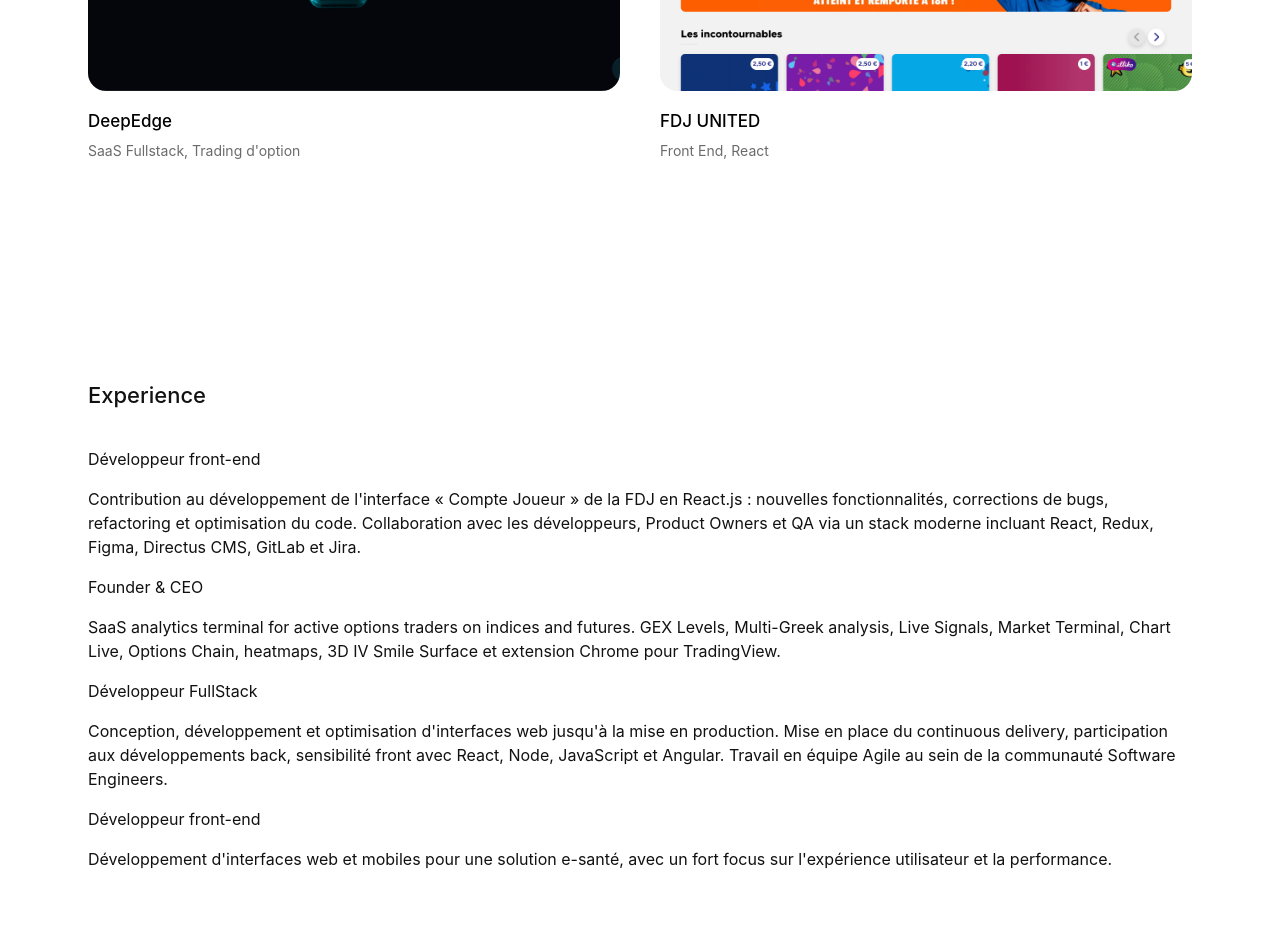
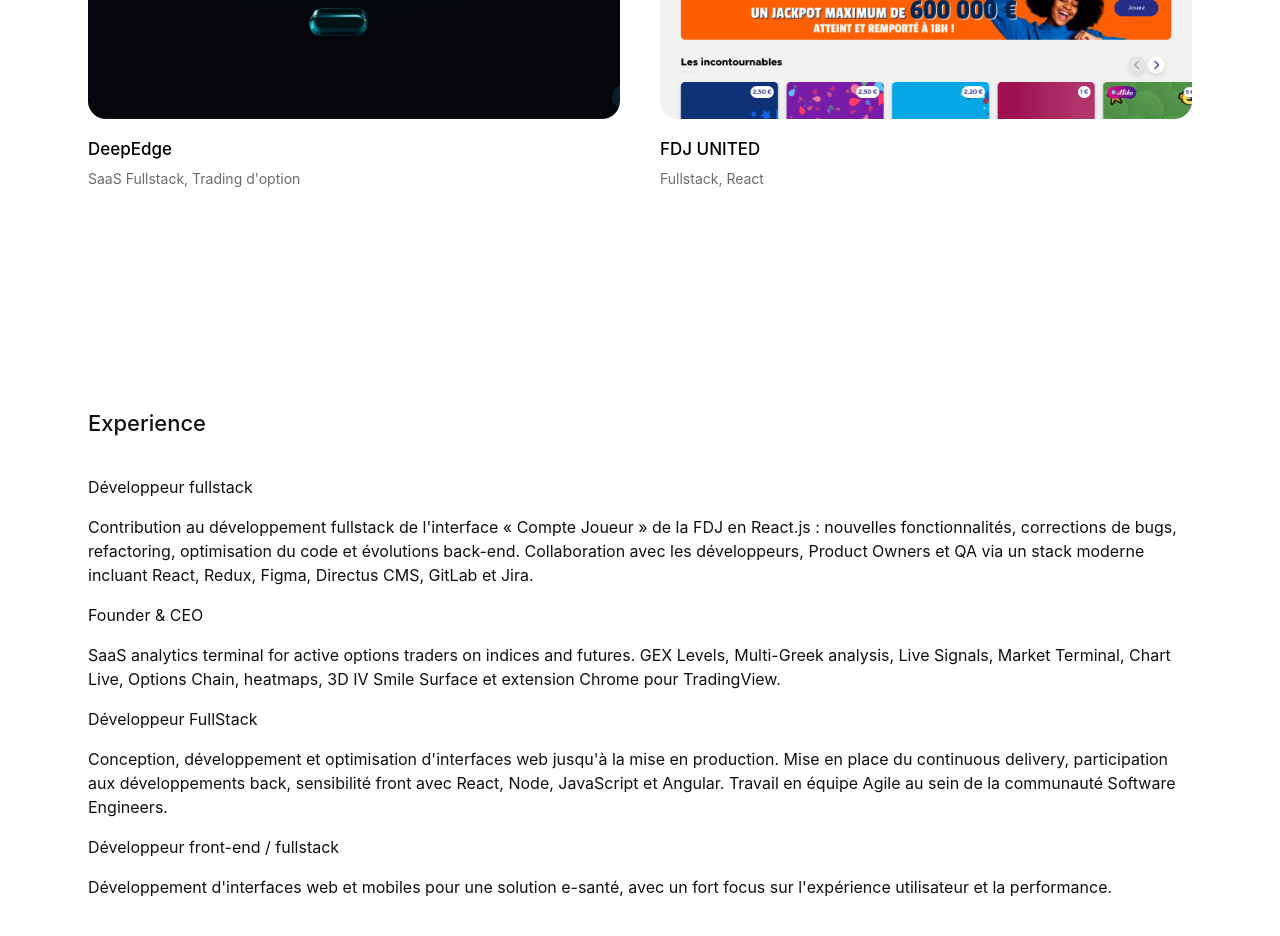
Before and after one commit to enzocosson/enzo-cosson, a React (Vite) app: page / in a window 1280 px wide. Shown: the part 1180-2116 px from the top of the page. Built offline with nearby package versions, Linux system fonts and the light colour scheme.

Commit message:
feat: update profile and project descriptions for clarity and consistency

```diff
--- a/src/data.js
+++ b/src/data.js
@@ -1,251 +1,295 @@
-export const avatar = '/images/photo-de-profile.PNG'
+export const avatar = "/images/photo-de-profile.PNG";
 
 export const profile = {
-  name: 'Enzo Cosson',
-  role: 'Développeur front-end chez FDJ UNITED & créateur de SaaS',
-  location: 'Paris et périphérie',
-  email: 'enzolemercier@gmail.com',
-  phone: '+33 6 51 84 58 69',
-  status: 'Développeur front-end — FDJ UNITED',
+  name: "Enzo Cosson",
+  role: "Développeur fullstack chez FDJ UNITED & CAPGEMINI, créateur de SaaS",
+  location: "Paris et périphérie",
+  email: "enzolemercier@gmail.com",
+  phone: "+33 6 51 84 58 69",
+  status: "Développeur fullstack — FDJ UNITED & CAPGEMINI",
   intro:
-    "Développeur front-end chez FDJ UNITED et créateur de DeepEdge, un SaaS analytics pour options traders. Je conçois des interfaces web performantes avec React et collabore sur des projets à fort trafic.",
+    "Développeur Fullstack chez FDJ UNITED et CAPGEMINI et créateur de DeepEdge, un SaaS analytics pour options traders. Je conçois des interfaces web performantes avec React et collabore sur des projets à fort trafic.",
   about:
-    "Développeur front-end chez FDJ UNITED et créateur de DeepEdge, un SaaS analytics pour options traders. Je conçois des applications web performantes et scalables : React/Redux en frontend, Node.js/Express et Python en backend, bases de données NoSQL/SQL, WebSockets temps réel, paiements Stripe et déploiement cloud. Mon SaaS, DeepEdge, compte plus de 600 utilisateurs et près de 60 000 lignes de code. Passionné par le design, la data viz et la performance, je cherche à contribuer sur des projets complexes et ambitieux.",
-}
+    "Développeur Fullstack chez FDJ UNITED et CAPGEMINI et créateur de DeepEdge, un SaaS analytics pour options traders. Je conçois des applications web performantes et scalables : React/Redux en frontend, Node.js/Express et Python en backend, bases de données NoSQL/SQL, WebSockets temps réel, paiements Stripe et déploiement cloud. Mon SaaS, DeepEdge, compte plus de 600 utilisateurs et près de 60 000 lignes de code. Passionné par le design, la data viz et la performance, je cherche à contribuer sur des projets complexes et ambitieux.",
+};
 
 export const projects = [
   {
-    id: 'deepedge',
-    title: 'DeepEdge',
-    tags: 'SaaS Fullstack, Trading d\'option',
-    year: '2025',
+    id: "deepedge",
+    title: "DeepEdge",
+    tags: "SaaS Fullstack, Trading d'option",
+    year: "2025",
     description:
-      'Terminal de trading SaaS développé de A à Z : landing, authentification, abonnements Stripe, visualisation avancée des données options, journal de trading et connecteurs vers des outils tiers. Plus de 600 utilisateurs et près de 60 000 lignes de code.',
+      "Terminal de trading SaaS développé de A à Z : landing, authentification, abonnements Stripe, visualisation avancée des données options, journal de trading et connecteurs vers des outils tiers. Plus de 600 utilisateurs et près de 60 000 lignes de code.",
     technologies: [
-      'React 19',
-      'Node.js',
-      'Express',
-      'MongoDB',
-      'WebSocket',
-      'Python',
-      'Stripe',
-      'Tailwind',
-      'Three.js',
+      "React 19",
+      "Node.js",
+      "Express",
+      "MongoDB",
+      "WebSocket",
+      "Python",
+      "Stripe",
+      "Tailwind",
+      "Three.js",
     ],
-    link: 'https://deepedge.fr',
-    image: '/images/creations/deepedge-couverture.png',
+    link: "https://deepedge.fr",
+    image: "/images/creations/deepedge-couverture.png",
   },
   {
-    id: 'fdj-united',
-    title: 'FDJ UNITED',
-    tags: 'Front End, React',
-    year: '2026',
+    id: "fdj-united",
+    title: "FDJ UNITED",
+    tags: "Fullstack, React",
+    year: "2026",
     description:
-      "Développement de l'interface « Compte Joueur » de la FDJ en React.js : nouvelles fonctionnalités, corrections de bugs, refactoring et optimisation du code au sein d'une équipe agile.",
-    technologies: ['React.js', 'Redux', 'Figma', 'Directus', 'GitLab', 'Jira'],
-    image: '/images/fdj-website.png',
+      "Développement fullstack de l'interface « Compte Joueur » de la FDJ en React.js : nouvelles fonctionnalités, corrections de bugs, refactoring, optimisation du code et contributions back-end au sein d'une équipe agile.",
+    technologies: ["React.js", "Redux", "Figma", "Directus", "GitLab", "Jira"],
+    image: "/images/fdj-website.png",
   },
   {
-    id: 'drugoptimal',
-    title: 'DrugOptimal',
-    tags: 'Front End, IA, e-santé',
-    year: '2023',
+    id: "drugoptimal",
+    title: "DrugOptimal",
+    tags: "Front End, IA, e-santé",
+    year: "2023",
     description:
       "Premier soutien de l'infirmier face à l'erreur médicamenteuse. Application React permettant de lutter contre les incompatibilités physico-chimiques et de fournir des recommandations d'utilisation des médicaments. Le produit intègre des modèles d'IA pour générer des possibilités d'administration et éviter les interactions dangereuses.",
-    technologies: ['React', 'TypeScript', 'Next.js', 'Tailwind CSS', 'IA / LLM'],
-    image: '/images/new-drugoptimal-website.png',
+    technologies: [
+      "React",
+      "TypeScript",
+      "Next.js",
+      "Tailwind CSS",
+      "IA / LLM",
+    ],
+    image: "/images/new-drugoptimal-website.png",
   },
   {
-    id: 'cottages',
-    title: 'Les Cottages du Belvédère',
-    tags: 'Front End, 3D',
-    year: '2024',
+    id: "cottages",
+    title: "Les Cottages du Belvédère",
+    tags: "Front End, 3D",
+    year: "2024",
     description:
       "Environnement 3D immersif et réaliste reproduisant le cadre du cottage du Belvédère. L'utilisateur peut cliquer sur les cottages pour obtenir des informations détaillées, explorer l'intérieur via des scans 3D et être redirigé vers le site de réservation.",
-    technologies: ['React Js', 'Three Js', 'React Three Fiber', 'Sass', 'Blender', 'gsap'],
-    image: '/images/creations/cottages.webp',
+    technologies: [
+      "React Js",
+      "Three Js",
+      "React Three Fiber",
+      "Sass",
+      "Blender",
+      "gsap",
+    ],
+    image: "/images/creations/cottages.webp",
   },
   {
-    id: 'typster',
-    title: 'Typster',
-    tags: 'Front End, Interactive',
-    year: '2023',
+    id: "typster",
+    title: "Typster",
+    tags: "Front End, Interactive",
+    year: "2023",
     description:
-      'Application interactive pour améliorer la vitesse de frappe au clavier. Interface intuitive avec suivi des progrès, statistiques détaillées et classement en ligne.',
-    technologies: ['React Js', 'Three Js', 'Sass', 'Blender', 'gsap', 'Voiceflow', 'Vercel'],
-    image: '/images/creations/typster.webp',
+      "Application interactive pour améliorer la vitesse de frappe au clavier. Interface intuitive avec suivi des progrès, statistiques détaillées et classement en ligne.",
+    technologies: [
+      "React Js",
+      "Three Js",
+      "Sass",
+      "Blender",
+      "gsap",
+      "Voiceflow",
+      "Vercel",
+    ],
+    image: "/images/creations/typster.webp",
   },
   {
-    id: 'ferrari',
-    title: 'Ferrari',
-    tags: 'Front End, 3D',
-    year: '2024',
+    id: "ferrari",
+    title: "Ferrari",
+    tags: "Front End, 3D",
+    year: "2024",
     description:
-      'Vitrine interactive pour la marque Ferrari. Découverte des modèles dans un environnement 3D captivant avec animations dynamiques du modèle 3D pilotées par GSAP.',
-    technologies: ['React Js', 'Three Js', 'React Three Fiber', 'Sass', 'Blender', 'gsap'],
-    image: '/images/creations/ferrari.webp',
+      "Vitrine interactive pour la marque Ferrari. Découverte des modèles dans un environnement 3D captivant avec animations dynamiques du modèle 3D pilotées par GSAP.",
+    technologies: [
+      "React Js",
+      "Three Js",
+      "React Three Fiber",
+      "Sass",
+      "Blender",
+      "gsap",
+    ],
+    image: "/images/creations/ferrari.webp",
   },
   {
-    id: 'flexbank',
-    title: 'Flexbank',
-    tags: 'Front End, Animation',
-    year: '2024',
+    id: "flexbank",
+    title: "Flexbank",
+    tags: "Front End, Animation",
+    year: "2024",
     description:
       "Animation dynamique d'une carte bancaire au scroll en combinant GSAP et Three.js. React Three Fiber apporte des éléments 3D interactifs tandis que GSAP gère les transitions avec précision.",
-    technologies: ['React Js', 'Three Js', 'React Three Fiber', 'Sass', 'Blender', 'gsap'],
-    image: '/images/creations/flexbank.webp',
+    technologies: [
+      "React Js",
+      "Three Js",
+      "React Three Fiber",
+      "Sass",
+      "Blender",
+      "gsap",
+    ],
+    image: "/images/creations/flexbank.webp",
   },
   {
-    id: 'netflix',
-    title: 'Netflix',
-    tags: 'Front End & Back End',
-    year: '2024',
+    id: "netflix",
+    title: "Netflix",
+    tags: "Front End & Back End",
+    year: "2024",
     description:
       "Reconstitution universitaire d'un site de streaming complet. Navigation dans une base de données de films, découverte de contenus et gestion des préférences de visionnage.",
-    technologies: ['Vue Js', 'Symfony', 'API Platform', 'Sass', 'Docker'],
-    image: '/images/creations/netflix.webp',
+    technologies: ["Vue Js", "Symfony", "API Platform", "Sass", "Docker"],
+    image: "/images/creations/netflix.webp",
   },
-]
+];
 
 export const services = [
-  'Développement front-end React / Vue',
-  'Développement back-end Node.js / Python',
-  'Architecture SaaS & API REST',
-  'Intégration 3D WebGL / Three.js',
-  'Design UI & animations GSAP',
-  'Déploiement cloud & DevOps',
-]
+  "Développement fullstack React / Vue / Node.js",
+  "Développement back-end Node.js / Python",
+  "Architecture SaaS & API REST",
+  "Intégration 3D WebGL / Three.js",
+  "Design UI & animations GSAP",
+  "Déploiement cloud & DevOps",
+];
 
 export const tools = [
-  { name: 'React', role: 'Frontend UI', icon: 'react' },
-  { name: 'TypeScript', role: 'Langage typé', icon: 'typescript' },
-  { name: 'JavaScript', role: 'Langage web', icon: 'javascript' },
-  { name: 'HTML5', role: 'Structure web', icon: 'html' },
-  { name: 'CSS3', role: 'Style web', icon: 'css' },
-  { name: 'Sass', role: 'CSS avancé', icon: 'sass' },
-  { name: 'Tailwind CSS', role: 'Framework CSS', icon: 'tailwind' },
-  { name: 'Redux', role: 'State management', icon: 'redux' },
-  { name: 'Next.js', role: 'Framework React', icon: 'nextjs' },
-  { name: 'Three.js', role: '3D WebGL', icon: 'threejs' },
-  { name: 'Node.js', role: 'Backend JS', icon: 'nodejs' },
-  { name: 'Express', role: 'API Node.js', icon: 'express' },
-  { name: 'Python', role: 'Scripts & data', icon: 'python' },
-  { name: 'MongoDB', role: 'Base NoSQL', icon: 'mongodb' },
-  { name: 'WebSocket', role: 'Temps réel', icon: 'websocket' },
-  { name: 'Docker', role: 'Containérisation', icon: 'docker' },
-  { name: 'Git', role: 'Versioning', icon: 'git' },
-  { name: 'GitHub', role: 'Repo & CI/CD', icon: 'github' },
-  { name: 'GitLab', role: 'Repo & CI/CD', icon: 'gitlab' },
-  { name: 'Jira', role: 'Gestion de projet', icon: 'jira' },
-  { name: 'Stripe', role: 'Paiements', icon: 'stripe' },
-  { name: 'Directus', role: 'Headless CMS', icon: 'directus' },
-  { name: 'Vercel', role: 'Déploiement', icon: 'vercel' },
-  { name: 'Figma', role: 'Design UI/UX', icon: 'figma' },
-  { name: 'Photoshop', role: 'Retouche photo', icon: 'photoshop' },
-  { name: 'Illustrator', role: 'Graphisme vectoriel', icon: 'illustrator' },
-  { name: 'Blender', role: 'Modélisation 3D', icon: 'blender' },
-  { name: 'Canva', role: 'Design rapide', icon: 'canva' },
-  { name: 'VS Code', role: 'Éditeur de code', icon: 'vscode' },
-  { name: 'Claude Code', role: 'Assistant IA', icon: 'claude' },
-  { name: 'Voiceflow', role: 'Chatbots / IA', icon: 'voiceflow' },
-  { name: 'WordPress', role: 'CMS', icon: 'wordpress' },
-  { name: 'Webflow', role: 'No-code web', icon: 'webflow' },
-]
+  { name: "React", role: "Frontend UI", icon: "react" },
+  { name: "TypeScript", role: "Langage typé", icon: "typescript" },
+  { name: "JavaScript", role: "Langage web", icon: "javascript" },
+  { name: "HTML5", role: "Structure web", icon: "html" },
+  { name: "CSS3", role: "Style web", icon: "css" },
+  { name: "Sass", role: "CSS avancé", icon: "sass" },
+  { name: "Tailwind CSS", role: "Framework CSS", icon: "tailwind" },
+  { name: "Redux", role: "State management", icon: "redux" },
+  { name: "Next.js", role: "Framework React", icon: "nextjs" },
+  { name: "Three.js", role: "3D WebGL", icon: "threejs" },
+  { name: "Node.js", role: "Backend JS", icon: "nodejs" },
+  { name: "Express", role: "API Node.js", icon: "express" },
+  { name: "Python", role: "Scripts & data", icon: "python" },
+  { name: "MongoDB", role: "Base NoSQL", icon: "mongodb" },
+  { name: "WebSocket", role: "Temps réel", icon: "websocket" },
+  { name: "Docker", role: "Containérisation", icon: "docker" },
+  { name: "Git", role: "Versioning", icon: "git" },
+  { name: "GitHub", role: "Repo & CI/CD", icon: "github" },
+  { name: "GitLab", role: "Repo & CI/CD", icon: "gitlab" },
+  { name: "Jira", role: "Gestion de projet", icon: "jira" },
+  { name: "Stripe", role: "Paiements", icon: "stripe" },
+  { name: "Directus", role: "Headless CMS", icon: "directus" },
+  { name: "Vercel", role: "Déploiement", icon: "vercel" },
+  { name: "Figma", role: "Design UI/UX", icon: "figma" },
+  { name: "Photoshop", role: "Retouche photo", icon: "photoshop" },
+  { name: "Illustrator", role: "Graphisme vectoriel", icon: "illustrator" },
+  { name: "Blender", role: "Modélisation 3D", icon: "blender" },
+  { name: "Canva", role: "Design rapide", icon: "canva" },
+  { name: "VS Code", role: "Éditeur de code", icon: "vscode" },
+  { name: "Claude Code", role: "Assistant IA", icon: "claude" },
+  { name: "Voiceflow", role: "Chatbots / IA", icon: "voiceflow" },
+  { name: "WordPress", role: "CMS", icon: "wordpress" },
+  { name: "Webflow", role: "No-code web", icon: "webflow" },
+];
 
 export const experiences = [
   {
-    id: 'fdj',
-    role: 'Développeur front-end',
-    company: 'FDJ UNITED',
-    contract: 'CDI',
-    location: 'Ville de Paris',
-    type: 'Sur site',
-    startDate: '2026-01',
+    id: "fdj",
+    role: "Développeur fullstack",
+    company: "FDJ UNITED",
+    contract: "CDI",
+    location: "Ville de Paris",
+    type: "Sur site",
+    startDate: "2026-01",
     endDate: null,
     description:
-      "Contribution au développement de l'interface « Compte Joueur » de la FDJ en React.js : nouvelles fonctionnalités, corrections de bugs, refactoring et optimisation du code. Collaboration avec les développeurs, Product Owners et QA via un stack moderne incluant React, Redux, Figma, Directus CMS, GitLab et Jira.",
-    skills: ['React.js', 'Redux', 'Figma', 'Directus', 'GitLab', 'Jira'],
-    image: '/images/fdj.png',
-    link: 'https://www.fdj.fr/',
+      "Contribution au développement fullstack de l'interface « Compte Joueur » de la FDJ en React.js : nouvelles fonctionnalités, corrections de bugs, refactoring, optimisation du code et évolutions back-end. Collaboration avec les développeurs, Product Owners et QA via un stack moderne incluant React, Redux, Figma, Directus CMS, GitLab et Jira.",
+    skills: ["React.js", "Redux", "Figma", "Directus", "GitLab", "Jira"],
+    image: "/images/fdj.png",
+    link: "https://www.fdj.fr/",
   },
   {
-    id: 'deepedge',
-    role: 'Founder & CEO',
-    company: 'DeepEdge',
-    contract: 'Indépendant',
-    location: 'France',
-    type: 'Sur site',
-    startDate: '2026-01',
+    id: "deepedge",
+    role: "Founder & CEO",
+    company: "DeepEdge",
+    contract: "Indépendant",
+    location: "France",
+    type: "Sur site",
+    startDate: "2026-01",
     endDate: null,
     description:
-      'SaaS analytics terminal for active options traders on indices and futures. GEX Levels, Multi-Greek analysis, Live Signals, Market Terminal, Chart Live, Options Chain, heatmaps, 3D IV Smile Surface et extension Chrome pour TradingView.',
-    skills: ['React.js', 'Node.js', 'WebSocket', 'Python', 'Stripe', 'MongoDB', 'Sass', 'Directus'],
-    image: '/images/deepedge.png',
-    link: 'https://deepedge.fr',
+      "SaaS analytics terminal for active options traders on indices and futures. GEX Levels, Multi-Greek analysis, Live Signals, Market Terminal, Chart Live, Options Chain, heatmaps, 3D IV Smile Surface et extension Chrome pour TradingView.",
+    skills: [
+      "React.js",
+      "Node.js",
+      "WebSocket",
+      "Python",
+      "Stripe",
+      "MongoDB",
+      "Sass",
+      "Directus",
+    ],
+    image: "/images/deepedge.png",
+    link: "https://deepedge.fr",
   },
   {
-    id: 'capgemini',
-    role: 'Développeur FullStack',
-    company: 'Capgemini',
-    contract: 'Contrat en alternance',
-    location: 'Ville de Paris',
-    type: 'Sur site',
-    startDate: '2024-09',
+    id: "capgemini",
+    role: "Développeur FullStack",
+    company: "Capgemini",
+    contract: "Contrat en alternance",
+    location: "Ville de Paris",
+    type: "Sur site",
+    startDate: "2024-09",
     endDate: null,
     description:
       "Conception, développement et optimisation d'interfaces web jusqu'à la mise en production. Mise en place du continuous delivery, participation aux développements back, sensibilité front avec React, Node, JavaScript et Angular. Travail en équipe Agile au sein de la communauté Software Engineers.",
-    skills: ['React', 'Node.js', 'JavaScript', 'Angular', 'Docker'],
-    image: '/images/capgemini.png',
+    skills: ["React", "Node.js", "JavaScript", "Angular", "Docker"],
+    image: "/images/capgemini.png",
   },
   {
-    id: 'drugoptimal',
-    role: 'Développeur front-end',
-    company: 'DrugOptimal',
-    contract: 'Contrat en alternance',
-    location: 'Ville de Paris, Île-de-France, France',
-    type: 'Hybride',
-    startDate: '2022-10',
-    endDate: '2024-09',
+    id: "drugoptimal",
+    role: "Développeur front-end / fullstack",
+    company: "DrugOptimal",
+    contract: "Contrat en alternance",
+    location: "Ville de Paris, Île-de-France, France",
+    type: "Hybride",
+    startDate: "2022-10",
+    endDate: "2024-09",
     description:
       "Développement d'interfaces web et mobiles pour une solution e-santé, avec un fort focus sur l'expérience utilisateur et la performance.",
-    skills: ['React.js', 'TypeScript', 'Next.js', 'Tailwind CSS'],
-    image: '/images/drugoptimal.png',
+    skills: ["React.js", "TypeScript", "Next.js", "Tailwind CSS"],
+    image: "/images/drugoptimal.png",
   },
-]
+];
 
 export const education = [
   {
-    id: 'iim',
-    degree: 'Master - Développeur Full Stack',
-    school: 'IIM Digital School',
-    startDate: '2024-03',
-    endDate: '2026-08',
+    id: "iim",
+    degree: "Master - Développeur Full Stack",
+    school: "IIM Digital School",
+    startDate: "2024-03",
+    endDate: "2026-08",
   },
   {
-    id: 'iut',
-    degree: 'BUT, MMI',
-    school: 'IUT Troyes',
-    startDate: '2021-09',
-    endDate: '2024-07',
+    id: "iut",
+    degree: "BUT, MMI",
+    school: "IUT Troyes",
+    startDate: "2021-09",
+    endDate: "2024-07",
   },
   {
-    id: 'lycee-jules',
-    degree: 'Baccalauréat',
-    school: 'Lycée Jules Ferry',
-    startDate: '2019-09',
-    endDate: '2021-07',
+    id: "lycee-jules",
+    degree: "Baccalauréat",
+    school: "Lycée Jules Ferry",
+    startDate: "2019-09",
+    endDate: "2021-07",
   },
   {
-    id: 'lycee-sainte',
-    degree: 'Brevet des collèges',
-    school: 'Lycée Sainte-Thérèse Rambouillet',
-    startDate: '2017-09',
-    endDate: '2019-07',
+    id: "lycee-sainte",
+    degree: "Brevet des collèges",
+    school: "Lycée Sainte-Thérèse Rambouillet",
+    startDate: "2017-09",
+    endDate: "2019-07",
   },
-]
+];
 
 export const socialLinks = {
-  linkedin: 'https://www.linkedin.com/in/enzo-cosson/',
-  github: 'https://github.com/zeno-nq',
-  instagram: 'https://www.instagram.com/enzo_cosson/',
-}
+  linkedin: "https://www.linkedin.com/in/enzo-cosson/",
+  github: "https://github.com/zeno-nq",
+  instagram: "https://www.instagram.com/enzo_cosson/",
+};
--- a/src/pages/Home.jsx
+++ b/src/pages/Home.jsx
@@ -13,7 +13,7 @@
         <Reveal as="div" delay={0}>
           <Link to="/contact" className="home-hero__availability">
             <span className="home-hero__pulse" aria-hidden="true" />
-            En recherche de CDI front-end / fullstack
+            En recherche de CDI fullstack
           </Link>
         </Reveal>
         <Reveal as="h1" className="home-hero__title" delay={80}>
```
